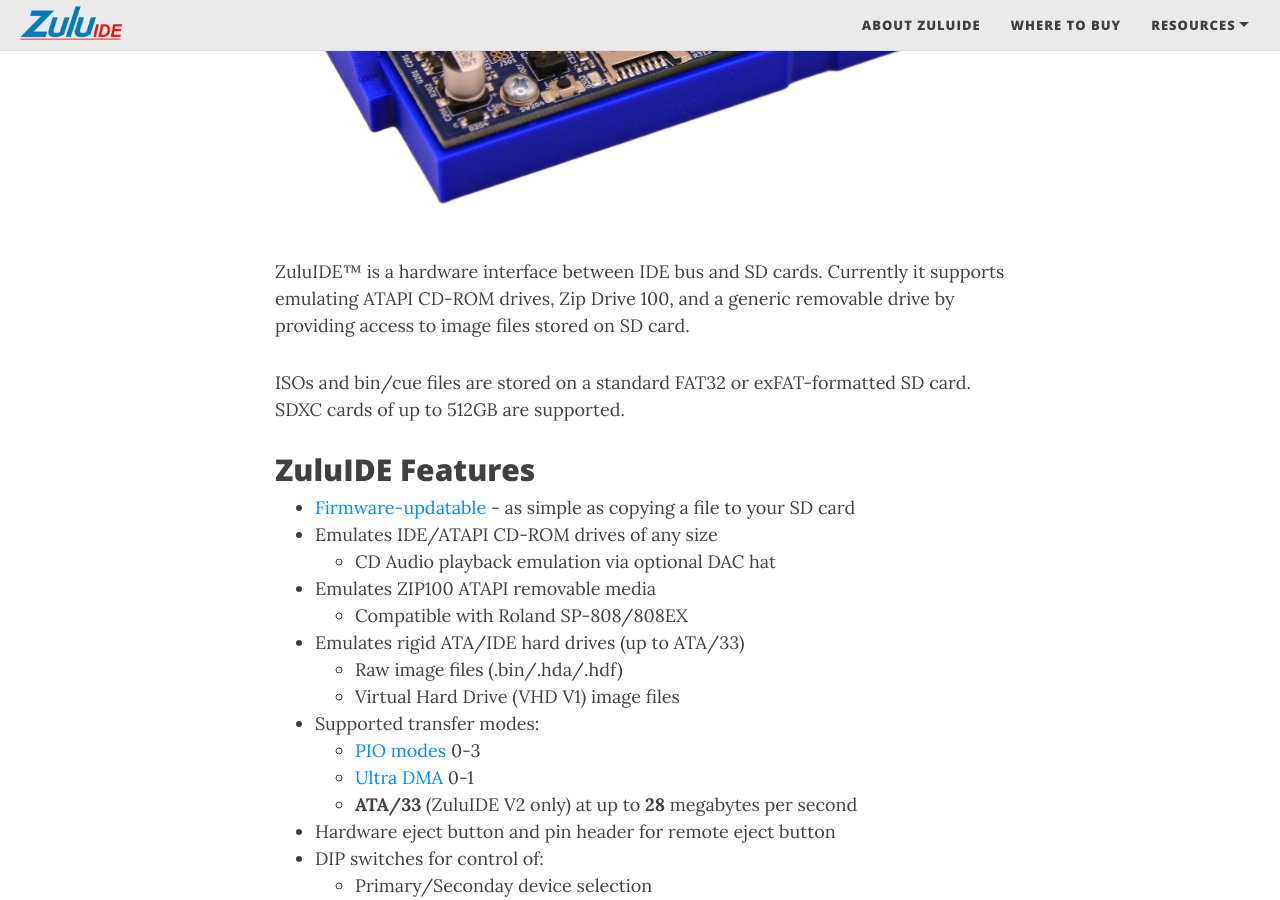
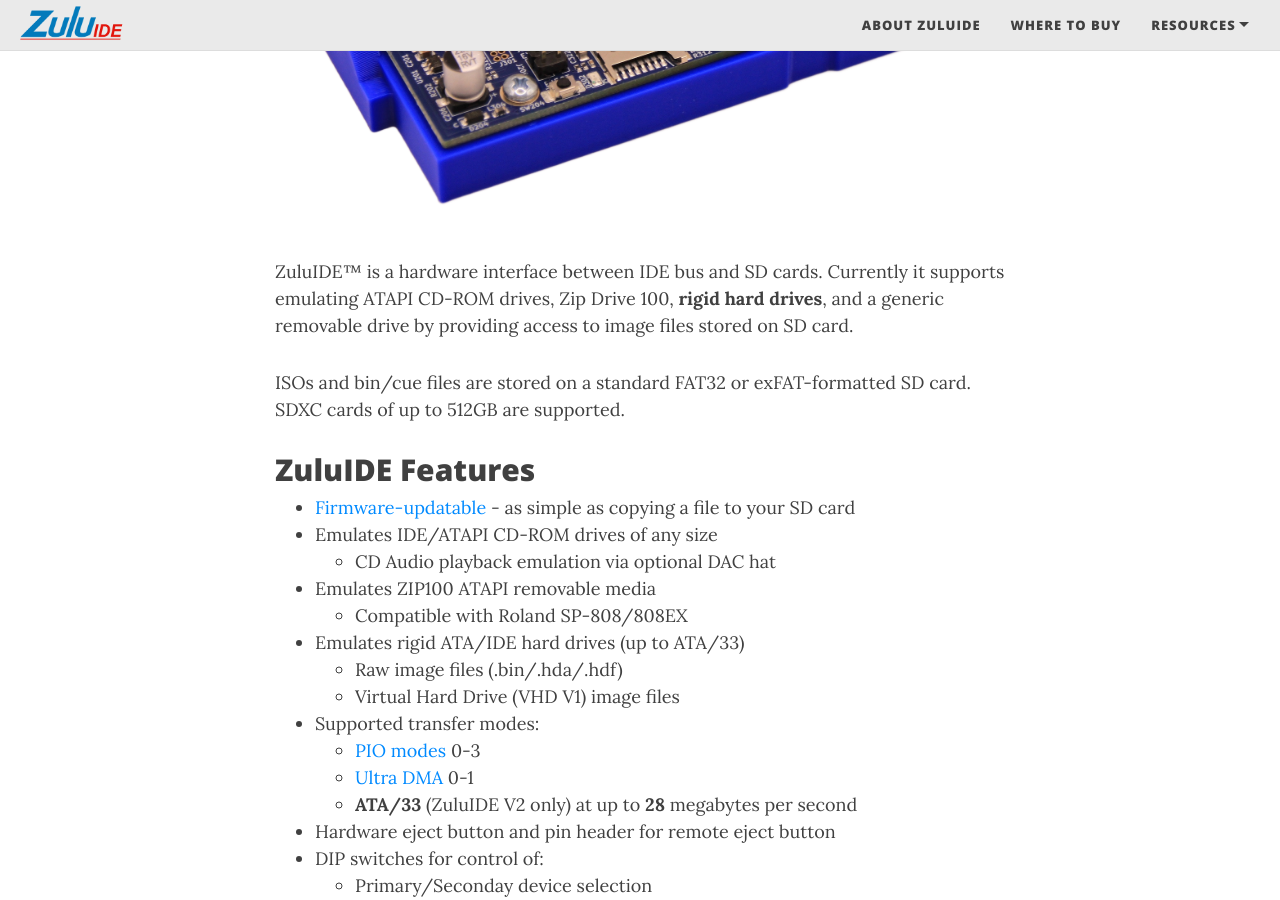
Before and after one commit to rabbitholecomputing/zuluide.com, a Jekyll site: the page built from index.md, in a window 1280 px wide and 900 px high, scrolled down 452 px. Built offline with Jekyll 4.4.1, drawn with Linux system fonts in a browser that asks for light colours; nearby versions of some CDN libraries; our own code applies the rules of GitHub Pages for plain Markdown files.

Commit message:
Call out support for rigid HDD emulation in initial description

```diff
--- a/index.md
+++ b/index.md
@@ -1,6 +1,6 @@
 <img src="assets/img/ZuluIDE-V2-Compact-Rev2025a-front-iso-nobg.webp" alt="ZuluIDE V2 Compact product photo">
 
-ZuluIDE™ is a hardware interface between IDE bus and SD cards. Currently it supports emulating ATAPI CD-ROM drives, Zip Drive 100, and a generic removable drive by providing access to image files stored on SD card.
+ZuluIDE™ is a hardware interface between IDE bus and SD cards. Currently it supports emulating ATAPI CD-ROM drives, Zip Drive 100, **rigid hard drives**, and a generic removable drive by providing access to image files stored on SD card.
 
 ISOs and bin/cue files are stored on a standard FAT32 or exFAT-formatted SD card. SDXC cards of up to 512GB are supported.
 
```
